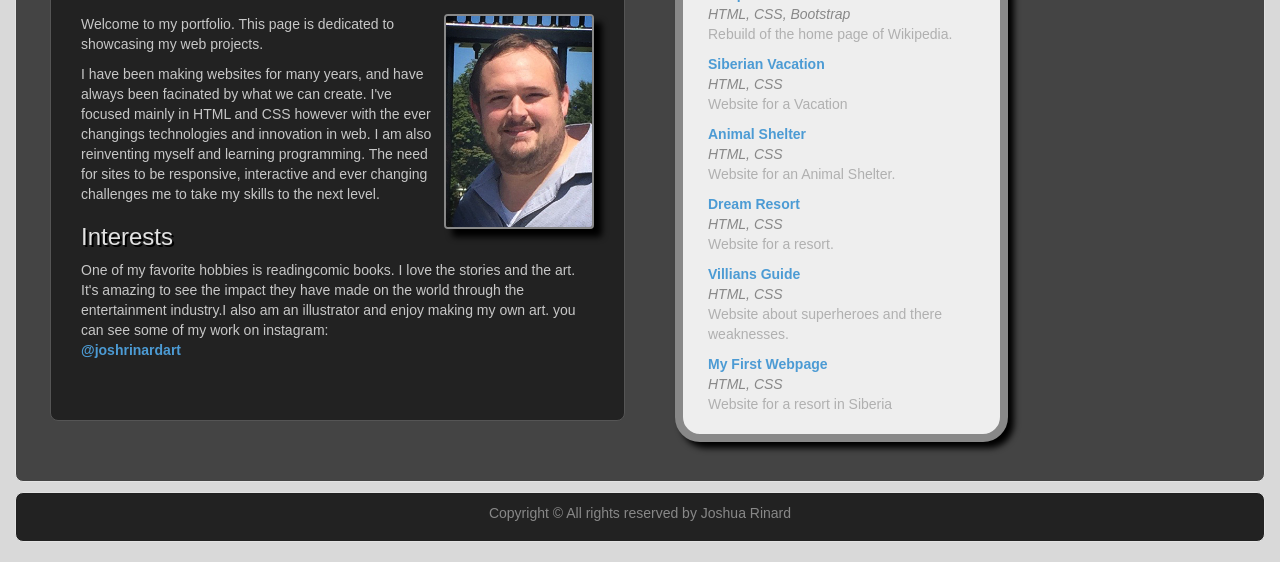
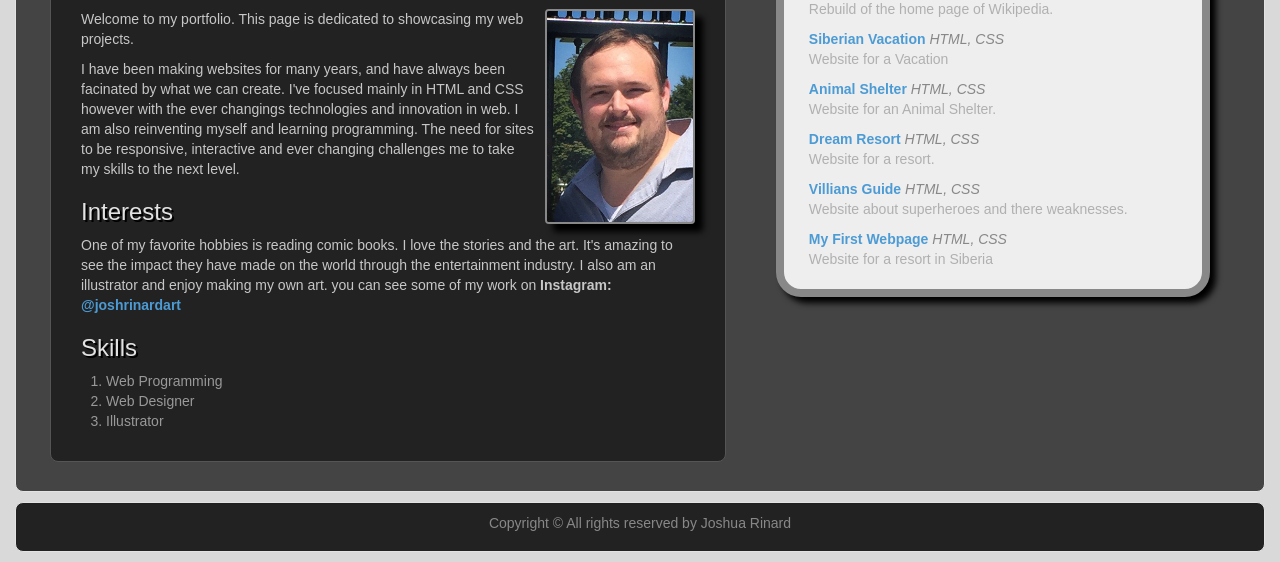
Before and after one commit to jrinard/portfolio, a plain HTML site: page index.html in a window 1280 px wide. Shown: the part 348-910 px from the top of the page. Drawn offline with nearby package versions, Linux system fonts and the light colour scheme.

Commit message:
add skills in the form of an ordered list

```diff
--- a/css/styles.css
+++ b/css/styles.css
@@ -1,10 +1,14 @@
+/*CSS for Portfolio*/
+/*Written Joshua Rinard*/
+/*github: jrinard*/
+
+
 * {
-  display:block;
+
   margin: 0;
   padding: 0;
   font-family: arial, helvetica, sans-serif;
 }
-
 .container {
   width: 100%;
 }
@@ -14,19 +18,16 @@
 title {
   display:none;
 }
-
-
 body {
   background-color: #d9d9d9;
-
 }
-
 a {
   color:#4C9BD4;
   font-weight: bold;
+  display: inline;
 }
 a:visited {
-  color:#148ADE;
+  color:#4C9BD4;
   font-weight: bold;
 }
 a:hover {
@@ -37,17 +38,14 @@ a:active {
   color:#fff;
   font-weight: bold;
 }
-
 h1{
   color: #eee;
   text-shadow: 2px 2px #000;
 }
-
 h2 {
   color: #555;
   border-bottom: solid thin #888;
 }
-
 h3{
   color: #e2e2e2;
   text-shadow: 2px 2px #000;
@@ -57,22 +55,24 @@ h3{
   color: #4C9BD4;
   text-shadow: 5px 5px 20px #000;
 }
-
 h5 {
   color: #eee;
 }
-
-ul {
-}
-
-li {
-}
-
 img{
   width: 150px;
   border: 2px solid #888;
   box-shadow: 8px 8px 6px #000;
   border-radius: 4px;
+}
+#projects li{
+  display:block;
+}
+ol{
+  color: #777;
+}
+#content li{
+  color: #999;
+  margin-left: 25px;
 }
 #top {
   background-image: url("../images/texture.jpg");
@@ -80,16 +80,12 @@ img{
   background-color: #3E6894;
   height: 200px;
   background-size: 100%;
-
 }
-
-
 .jumbotron {
     color:#eee;
-    margin:10px 0px;
+    margin:10px 0px 0px 0px;
     background-size: 100%;
 }
-
 #content{
   background-color: #222;
   border: 1px solid #555;
@@ -102,9 +98,7 @@ img{
   border: 1px solid #555;
   padding: 0 30px 0 30px;
   color: #eee;
-
 }
-
 #projects{
   background-color: #eee;
   padding: 0px 25px 10px 25px;
@@ -114,21 +108,11 @@ img{
   border-radius: 25px;
   color: #888;
 }
-
-/*#bg {
-  background-color: #444;
-  border: 1px solid #555;
-  padding: 0 30px 0 30px;
-  color: #eee;;
-}*/
-
-
 #nav {
   background-color: #E8DDB7;
   width: 50px;
   height: 50px;
 }
-
 #footer {
   background-color: #222;
   height: 50px;
@@ -137,32 +121,25 @@ img{
   text-align: center;
   padding: 10px;
 }
-
-
 .grey {
   color: #B0B0B0;
 }
 .light-grey {
   color: #C7C7C7;
 }
-
 .float {
   float:right;
   margin-left: 10px;
 }
-
 .contact-info {
   margin-top: -35px;
   margin-left: 0px;
   padding-top:10px;
 }
-
-
 .well {
   margin:10px 0px;
   border-radius: 8px;
 }
-
 /*Alternative Well Option*/
 .well2 {
   min-height: 20px;
@@ -187,7 +164,12 @@ img{
   padding: 9px;
   border-radius: 3px;
 }
-
+span {
+  display: inline;
+}
+strong {
+  display: inline;
+}
 @media screen and (max-width:480px) {
  img {
     display: none;
--- a/index.html
+++ b/index.html
@@ -7,8 +7,6 @@
 </head>
   <body>
     <div class="container">
-
-
       <div class="row"><!-- row 1 -->
         <div class="col-md-12"> <!-- Col 1 -->
         <div id="top" class="jumbotron">
@@ -20,10 +18,8 @@
         </div><!-- top -->
       </div><!-- Col 1 close -->
     </div><!-- Row 1 -->
-
-
      <div class="row well2"><!--  row 2 -->
-       <div class="col-md-6"><!-- col a -->
+       <div class="col-md-7"><!-- col a -->
          <div id="content"  class="well clear">
            <h1>About Me</h1><hr>
              <div class="float">
@@ -32,14 +28,17 @@
                 <p class="light-grey">Welcome to my portfolio. This page is dedicated to showcasing my web projects.</p>
                 <p class="light-grey"> I have been making websites for many years, and have always been facinated by what we can create. I've focused mainly in HTML and CSS however with the ever changings technologies and innovation in web. I am also reinventing myself and learning programming. The need for sites to be responsive, interactive and ever changing challenges me to take my skills to the next level.</p>
                 <h3>Interests</h3>
-                <span class="light-grey">One of my favorite hobbies is readingcomic books. I love the stories and the art. It's amazing to see the impact they have made on the world through the entertainment industry.I also am an illustrator and enjoy making my own art. you can see some of my work on instagram: </span>
-              <a href="https://www.instagram.com/joshrinardart/">@joshrinardart</a><br><br><br>
-
+                <span class="light-grey">One of my favorite hobbies is reading comic books. I love the stories and the art. It's amazing to see the impact they have made on the world through the entertainment industry. I also am an illustrator and enjoy making my own art. you can see some of my work on <strong>Instagram:</strong> </span>
+              <a href="https://www.instagram.com/joshrinardart/">@joshrinardart</a>
+              <h3>Skills</h3>
+              <ol>
+                <li>Web Programming</li>
+                <li>Web Designer</li>
+                <li>Illustrator</li>
+              </ol><br>
          </div><!-- content -->
        </div><!-- col a -->
-
-       <div class="col-md-4" ><!-- col b -->
-         <div id="bg" >
+       <div class="col-md-5" ><!-- col b -->
          <div id="projects">
            <h2>Projects</h2>
              <ul>
@@ -57,19 +56,11 @@
                  <p class="grey">Website for a  resort in Siberia</p></li>
              </ul>
          </div><!-- projects -->
-       </div><!-- bg -->
        </div><!-- col b -->
      </div><!-- row 2 end -->
-
-
-
        <div id="footer" class="well">
          <p>Copyright &copy; All rights reserved by Joshua Rinard</p>
        </div><!-- footer -->
-
-
-
-
      </div> <!-- Container -->
   </body>
 </html>
```
